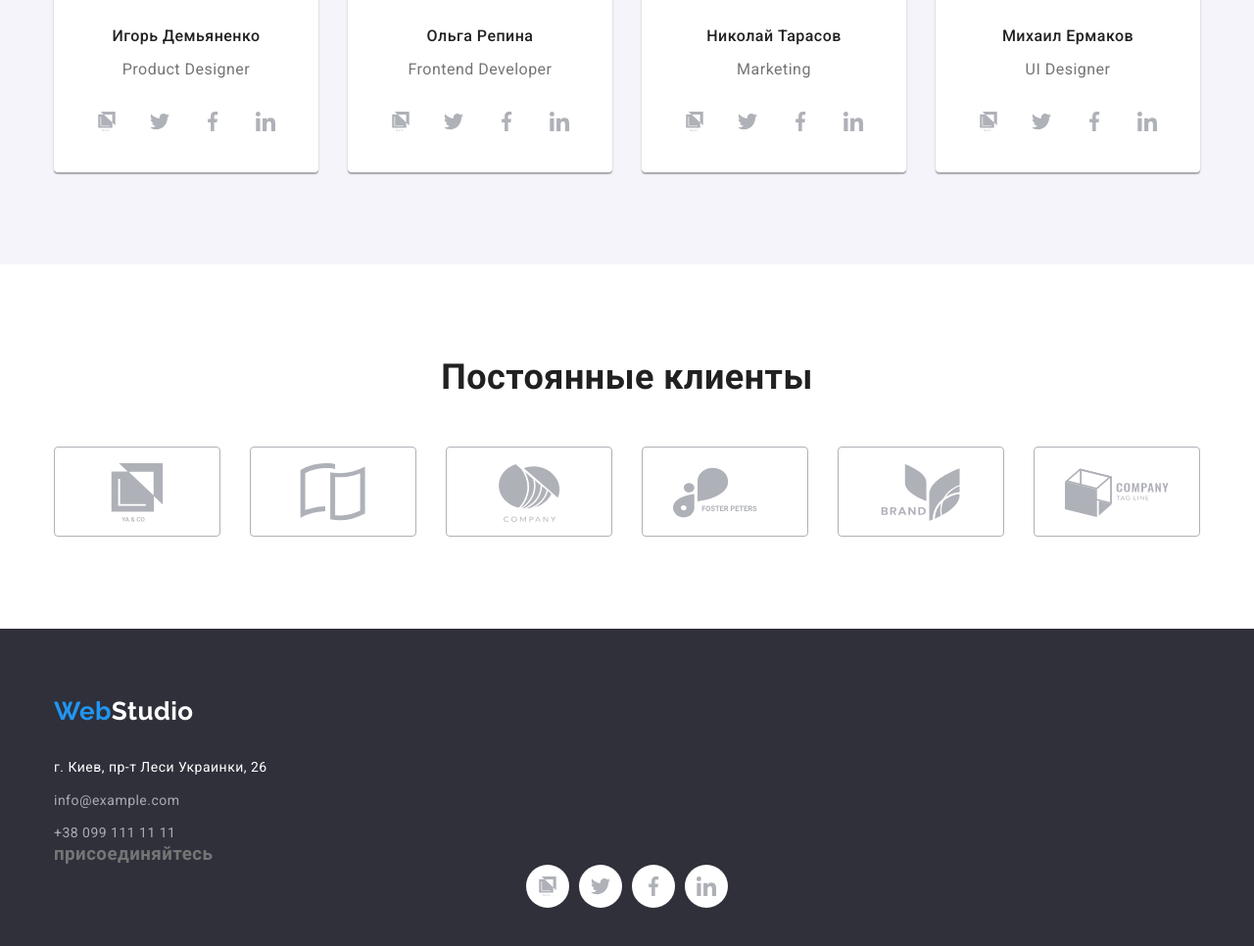
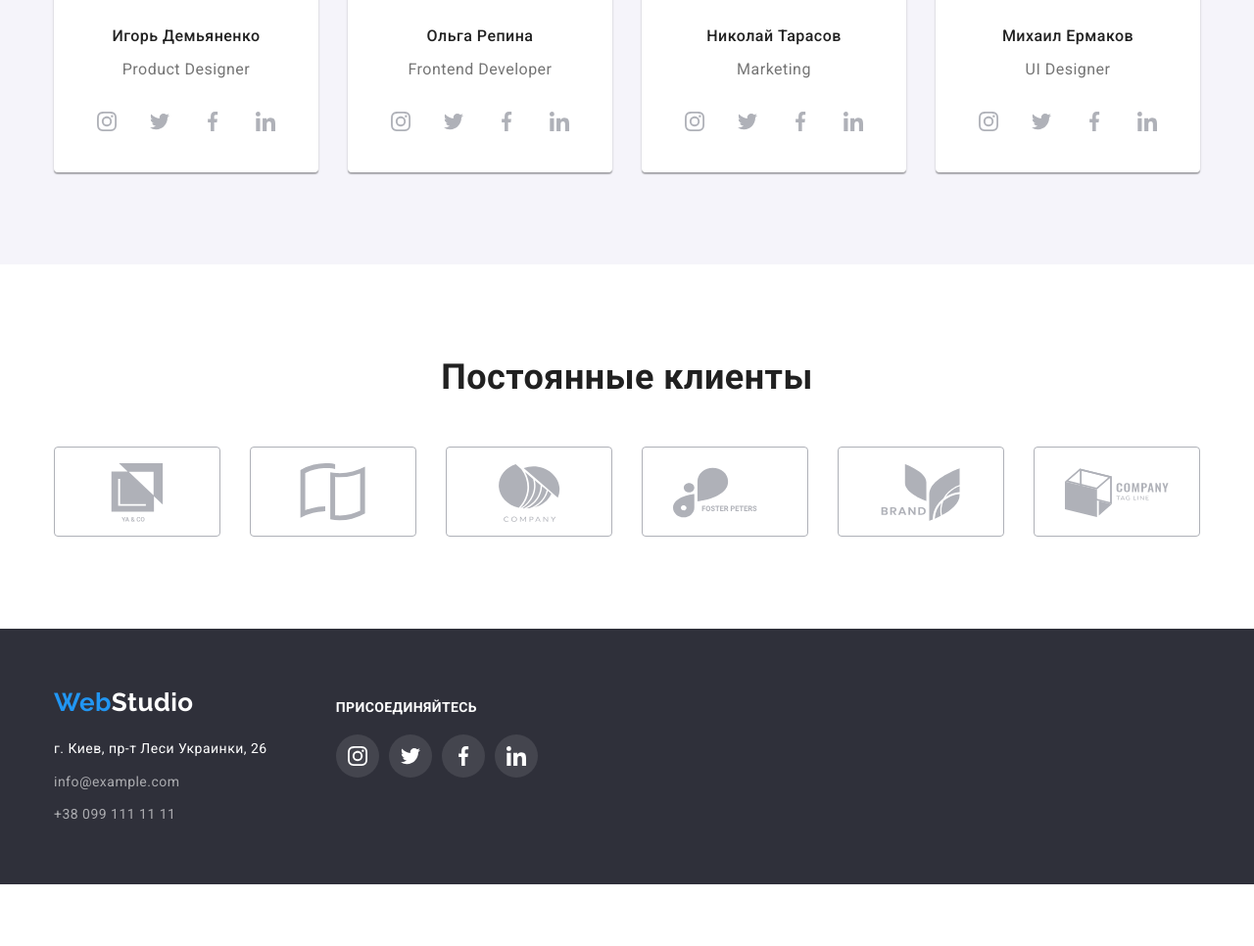
Before and after one commit to EvgeniyTIR/goit-markup-hw-04, a plain HTML site: page index.html in a window 1280 px wide. Shown: the part 2043-3009 px from the top of the page at 98% size. After the commit the page ends 2946 px from the top, so only its background shows below. Drawn offline with Linux system fonts and the light colour scheme.

Commit message:
go-it-hw4-04 Сдача ДЗ

```diff
--- a/css/styles.css
+++ b/css/styles.css
@@ -40,6 +40,12 @@ img {
    max-width: 100%;
    height: auto
 }
+ /*паддинг секций*/
+ .section {
+  padding-top:94px;
+  padding-bottom: 94px;
+ }
+
 .list {
   padding: 0;
   margin: 0;
@@ -388,16 +394,21 @@ border-radius: 0px 0px 4px 4px;
 }
 .logo-footer {
   display: block;
+  width: 145px;
+  height: 31px;
   color: var(--primary-white-color);
   font-family: Raleway;
   font-weight: bold;
   font-size: 26px;
-  line-height: 1.9;
+  line-height: calc(31/26);
   text-decoration: none;
   margin:0;
   padding: 0;
   margin-bottom: 20px;
 }
+.logo-text{
+
+  }
 .adress-place {
   color: var(--primary-white-color);
   font-style: normal;
@@ -424,14 +435,44 @@ border-radius: 0px 0px 4px 4px;
   padding: 0;
 }
 /*Footer socials*/
-.invite{
+
+.footer-flex{
+  display: flex;
 
 }
+.invite{
+padding-top: 12px;
+min-width: 206px;
+min-height: 80px;
+margin-left: 70px;
+}
 .invite-title{
+  color: var(--primary-white-color);
+  font-weight: bold;
+  font-size: 14px;
+  letter-spacing: 0.03em;
+  line-height: calc(16/14);
+  text-transform: uppercase;
   margin: 0;
   padding: 0;
-
+  margin-bottom: 20px;
 }
+.social-link-footer{
+  display: flex;
+  justify-content: center;
+  padding: 12px;;
+  border-radius: 50%;
+  background-color: rgba(255, 255, 255, 0.1);
+  color:#AFB1B8;
+  }
+.social-link-footer .icon-diagram-1{
+  fill:var(--primary-white-color)
+}
+.social-link-footer:hover,
+.social-link-footer:focus{
+  background-color: var(--accent-color);
+  color:var(--primary-white-color) ;
+  }
 /* --ПОРТФОЛИО--
 Фильтр списка проєктов */
 .filter-section {
@@ -512,8 +553,3 @@ border-radius: 0px 0px 4px 4px;
   margin: 0;
   /*padding: 0 24px 20px 24px;*/
 }
- /*паддинг секций*/
- .section {
-  padding-top:94px;
-  padding-bottom: 94px;
- }
--- a/index.html
+++ b/index.html
@@ -109,7 +109,7 @@
                                 <ul class="team-social list">
                                     <li class="item"><a href="" class="social-link">
                                         <svg class="icon-diagram-1" width="20" height="20">
-                                            <use href="images/icons.svg#icon-union1"></use>
+                                            <use href="images/icons.svg#icon-instagram-2"></use>
                                         </svg>
                                     </a></li>
                                     <li class="item"><a href="" class="social-link">
@@ -137,7 +137,7 @@
                                 <ul class="team-social list">
                                     <li class="item"><a href="" class="social-link">
                                         <svg class="icon-diagram-1" width="20" height="20">
-                                            <use href="images/icons.svg#icon-union1"></use>
+                                            <use href="images/icons.svg#icon-instagram-2"></use>
                                         </svg>
                                     </a></li>
                                     <li class="item"><a href="" class="social-link">
@@ -165,7 +165,7 @@
                                  <ul class="team-social list">
                                     <li class="item"><a href="" class="social-link">
                                         <svg class="icon-diagram-1" width="20" height="20">
-                                            <use href="images/icons.svg#icon-union1"></use>
+                                            <use href="images/icons.svg#icon-instagram-2"></use>
                                         </svg>
                                     </a></li>
                                     <li class="item"><a href="" class="social-link">
@@ -194,7 +194,7 @@
                                  <ul class="team-social list">
                                     <li class="item"><a href="" class="social-link">
                                         <svg class="icon-diagram-1" width="20" height="20">
-                                            <use href="images/icons.svg#icon-union1"></use>
+                                            <use href="images/icons.svg#icon-instagram-2"></use>
                                         </svg>
                                     </a></li>
                                     <li class="item"><a href="" class="social-link">
@@ -272,7 +272,8 @@
         </main>
         <!-- Футер подвал  -->
         <footer class="footer">
-            <div class="conteiner">
+            <div class="conteiner footer-flex">
+                <div class="part1">
                 <a href="./index.html" class="logo-footer"><span class="logo-text">Web</span>Studio</a>
             <address>
                 <ul class="adress-nav list">
@@ -284,25 +285,26 @@
                     </li>
                 </ul>
             </address>
+                </div>
               <section class="invite">
                   <h3 class="invite-title">присоединяйтесь</h3>
                 <ul class="team-social list">
-                    <li class="item"><a href="" class="social-link">
+                    <li class="item"><a href="" class="social-link-footer">
                             <svg class="icon-diagram-1" width="20" height="20">
-                                <use href="images/icons.svg#icon-union1"></use>
+                                <use href="images/icons.svg#icon-instagram-2"></use>
                             </svg>
                         </a></li>
-                    <li class="item"><a href="" class="social-link">
+                    <li class="item"><a href="" class="social-link-footer">
                             <svg class="icon-diagram-1" width="20" height="20">
                                 <use href="images/icons.svg#icon-twitter-1"></use>
                             </svg>
                         </a></li>
-                    <li class="item"><a href="" class="social-link">
+                    <li class="item"><a href="" class="social-link-footer">
                             <svg class="icon-diagram-1" width="20" height="20">
                                 <use href="images/icons.svg#icon-facebook-1"></use>
                             </svg>
                         </a></li>
-                    <li class="item"><a href="" class="social-link">
+                    <li class="item"><a href="" class="social-link-footer">
                             <svg class="icon-diagram-1" width="20" height="20">
                                 <use href="images/icons.svg#icon-linkedin-1"></use>
                             </svg>
```
